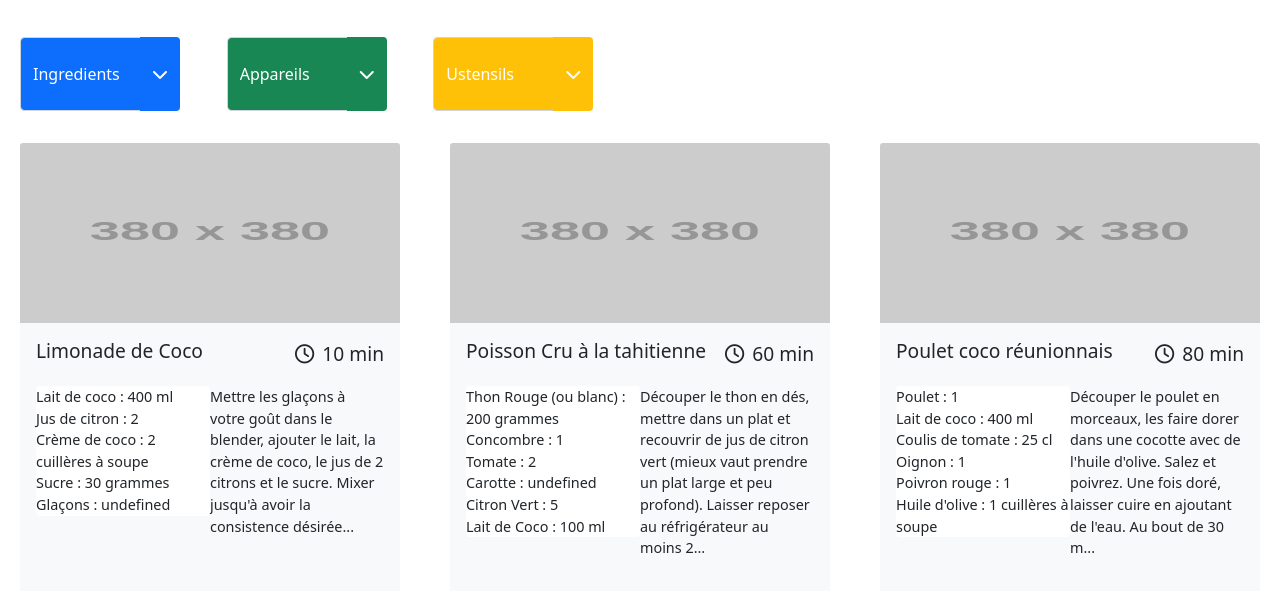
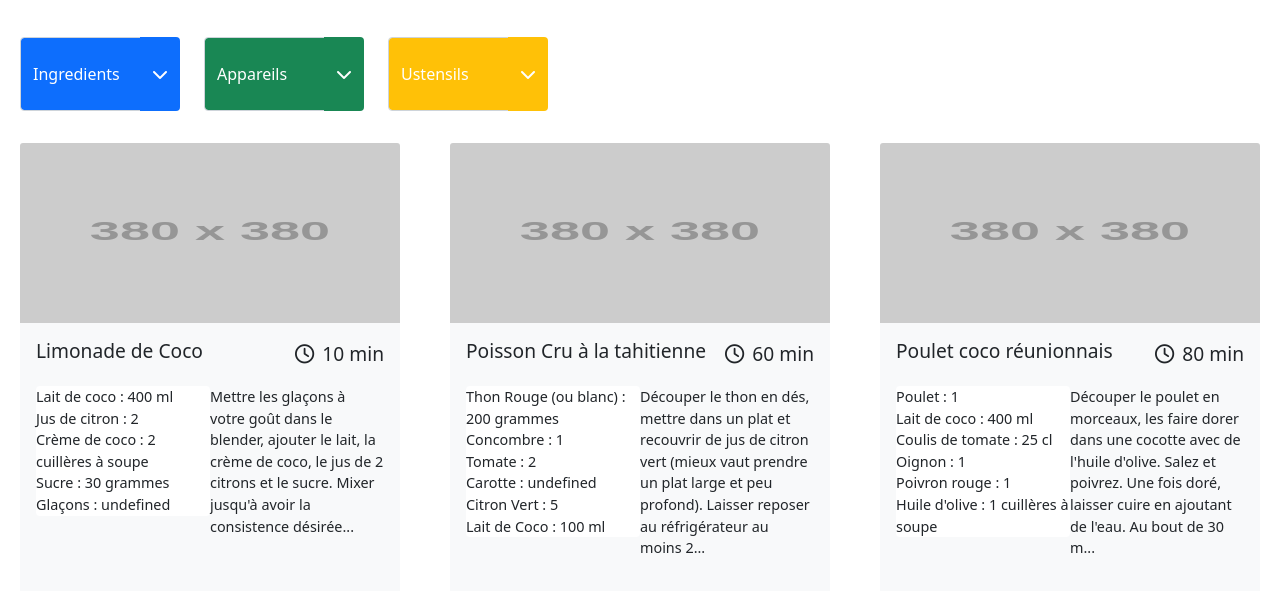
Before and after one commit to ultimecreation/projet_7_Developpez_un_algorithme_de_recherche_en_JavaScript, a website: page index.html in a window 1280 px wide. Shown: the part 188-800 px from the top of the page. Drawn offline with nearby package versions, Linux system fonts and the light colour scheme; placeholder pictures from the web are drawn by us.

Commit message:
formatted document + added JSdocs and comments

```diff
--- a/assets/js/main.js
+++ b/assets/js/main.js
@@ -4,14 +4,20 @@ window.addEventListener('DOMContentLoaded', async () => {
     const recipeContainer = document.querySelector('#recipe-container')
     const filterForms = document.querySelectorAll('#form-container form')
     const tagContainer = document.querySelector('#tag-container')
-    // const formBtns = filterForms.querySelector('button')
 
 
     // FUNCTIONS
+    /**
+     * create the html for each recipe and insert it in the dom
+     *
+     * @return  {void}
+     */
     const displayRecipes = () => {
         let output = ''
 
         recipesData.map(recipe => {
+
+            // create string for ingredients list outside of the main output
             let recipeIngredientsList = ''
             recipe.ingredients.forEach(ingredient => {
                 recipeIngredientsList += `
@@ -21,6 +27,7 @@ window.addEventListener('DOMContentLoaded', async () => {
                 `
             })
 
+            // generate main output
             output += `
                 <div class="card  col-lg-6 col-xl-4 mx-0 my-3  p-0 border-0 rounded-2">
                     <img src="https://via.placeholder.com/380" class="card-img-top img-fluid" alt="${recipe.name}">
@@ -41,14 +48,25 @@ window.addEventListener('DOMContentLoaded', async () => {
 
         })
 
+        // insert main out in the dom
         recipeContainer.innerHTML = output
     }
 
+    /**
+     * show/hide the filters dropdowns
+     *
+     * @param   {HTMLElement}  filterForm
+     *
+     * @return  {void}
+     */
     const handleClickOnFiltersBtn = () => filterForms.forEach(filterForm => {
+        // bind dom element
         const formBtn = filterForm.querySelector('button')
 
         formBtn.addEventListener('click', e => {
             e.preventDefault()
+
+            // bind variables
             const currentBtn = e.target.closest('button')
             const icon = currentBtn.querySelector('i')
             const ul = currentBtn.nextElementSibling
@@ -72,19 +90,31 @@ window.addEventListener('DOMContentLoaded', async () => {
         })
     })
 
+    /**
+     * add a new button into the tags container
+     * each time the user click on 1 of the dropdown links
+     *
+     * @param   {HTMLeLEMENT}  filterForm
+     *
+     * @return  {VOID}
+     */
     const handleClickOnFiltersLinks = () =>  filterForms.forEach(filterForm => {
+        // bind links from dom
         const links = filterForm.querySelectorAll('ul a.dropdown-item')
 
         links.forEach(link =>{
             link.addEventListener('click', e=>{
+                // bind dom elements and initialize variables
                 const parentElement = e.target.parentElement.parentElement
                 const linkTextContent = e.target.textContent
                 let output = ''
                 let classType = 'warning'
 
+                // define a classType for each type of dropdowns
                 if(parentElement.id.startsWith('ingredients')) classType = 'primary'
                 else if(parentElement.id.startsWith('appliance')) classType = 'success'
 
+                // generate the html button
                 output = `
                     <button class="btn btn-small btn-${classType} m-1">
                         ${linkTextContent}
@@ -93,27 +123,42 @@ window.addEventListener('DOMContentLoaded', async () => {
                     </button>
                 `
 
+                // insert the button element into the tags container
                 tagContainer.innerHTML += output
-                console.log(e.target, parentElement)
             })
         })
 
     })
 
+    /**
+     * remove a button from tags container
+     * when the user click on it
+     *
+     * @return  {void}
+     */
     const handleTagDeletionFromTagContainer = ()=>{
         tagContainer.addEventListener('click', e => {
+
+            // bind the closest button and remove it from the dom
             const itemToRemove = e.target.closest('button')
             itemToRemove.remove()
-            console.log(itemToRemove)
         })
     }
 
+    /**
+     * revert the form and dropdown to its initial state
+     *
+     * @return  {void}
+     */
     const resetFiltersDisplay = () => {
         filterForms.forEach(filterForm => {
+
+            // bind dom elements
             const inputGroup = filterForm.querySelector('.input-group')
             const ul = filterForm.querySelector('ul')
             const icon =  filterForm.querySelector('i')
 
+            // apply the changes on the form and dropdown content
             inputGroup.style.width = '160px'
             filterForm.style.width = '160px'
             ul.style.display = 'none'
@@ -121,22 +166,40 @@ window.addEventListener('DOMContentLoaded', async () => {
         })
     }
 
+    /**
+     * toggle the arrow icon up/down
+     *
+     * @param   {HTMLElement}  btn
+     *
+     * @return  {void}
+     */
     const toggleIcon = (btn) => {
+        // bind dom element
         const icon = btn.querySelector('i')
 
+        // toggle the down/up arrow on the dropdown
         icon.classList.contains('fa-chevron-down')
             ? icon.classList.replace('fa-chevron-down','fa-chevron-up')
             : icon.classList.replace('fa-chevron-up','fa-chevron-down')
     }
 
+    /**
+     * generate workable/flattered arrays of tags to be used to populate the dropdowns
+     *
+     * @return  {[object]}
+     */
     const getRecipeTags = () => {
+        // create variables to be filled later
         let ingredients = []
         let appliance = []
         let ustensils = []
 
+
+        // loop through the filters forms to know what kind of data to look for
         filterForms.forEach(filterForm => {
             const itemsToFetch = filterForm.querySelector('button').dataset.items
 
+            // loop through the stored data to fill workable arrays with unique values inside
             recipesData.forEach((recipe) => {
                 if (itemsToFetch === 'ingredients') {
                     recipe[itemsToFetch].forEach(item => {
@@ -164,32 +227,42 @@ window.addEventListener('DOMContentLoaded', async () => {
         ]
     }
 
+    /**
+     * generate the html markup to be inserted in the dom
+     *
+     * @var {string}
+     */
+    const generateStringOutput = items => {
+        let output = ''
+        items.forEach(item => {
+            output += `<li class=""><a class="dropdown-item text-white" href="#">${item}</a></li> `
+        })
+        return output
+    }
+
+    /**
+     * populate the multiple dropdowns with previous fromatted html
+     *
+     * @return  {void}
+     */
     const populateFilters = () => {
+        // extract/bind data to populate the dropdowns
         const tags = [...getRecipeTags()]
         const ingredients = tags[0].ingredients
         const appliance = tags[1].appliance
         const ustensils = tags[2].ustensils
 
+        // insert dropdowns content in the dom
         document.querySelector('#ingredients-container').innerHTML = generateStringOutput(ingredients)
         document.querySelector('#appliance-container').innerHTML = generateStringOutput(appliance)
         document.querySelector('#ustensils-container').innerHTML = generateStringOutput(ustensils)
     }
 
-    const generateStringOutput = items =>{
-        let output = ''
-        items.forEach(item=> {
-            output += `<li class=""><a class="dropdown-item text-white" href="#">${item}</a></li> `
-        })
-        return output
-    }
-
+    // INITIALIZATION
     displayRecipes()
     populateFilters()
     handleClickOnFiltersBtn()
     handleClickOnFiltersLinks()
     handleTagDeletionFromTagContainer()
-    // EVENT LISTENERS
-
-
 
 })
--- a/index.html
+++ b/index.html
@@ -38,12 +38,13 @@
     <div id="tag-container" class="container"></div>
 
     <div id="form-container" class="container p-0 d-flex mt-3">
-        <form class="col-2">
+        <form class="">
             <div class="input-group mb-3">
                 <input type="text" class="form-control bg-primary py-4" aria-label="Text input with dropdown button"
                     placeholder="Ingredients">
-                <button data-items="ingredients" class="btn btn-outline-secondary dropdown-toggle bg-primary text-white border-0" type="button"
-                     aria-expanded="false">
+                <button data-items="ingredients"
+                    class="btn btn-outline-secondary dropdown-toggle bg-primary text-white border-0" type="button"
+                    aria-expanded="false">
                     <i class="fa-solid fa-chevron-down"></i>
                 </button>
                 <ul id="ingredients-container" class="bg-primary list-unstyled my-columns p-2">
@@ -51,10 +52,12 @@
                 </ul>
             </div>
         </form>
-        <form class="col-2 ">
+        <form class="ms-4">
             <div class="input-group mb-3 ">
-                <input type="text" class="form-control bg-success py-4" aria-label="Text input with dropdown button"  placeholder="Appareils">
-                <button data-items="appliance" class="btn btn-outline-secondary dropdown-toggle bg-success text-white border-0" type="button"
+                <input type="text" class="form-control bg-success py-4" aria-label="Text input with dropdown button"
+                    placeholder="Appareils">
+                <button data-items="appliance"
+                    class="btn btn-outline-secondary dropdown-toggle bg-success text-white border-0" type="button"
                     aria-expanded="false">
                     <i class="fa-solid fa-chevron-down"></i>
                 </button>
@@ -63,10 +66,12 @@
                 </ul>
             </div>
         </form>
-        <form class="col-2 ">
+        <form class="ms-4">
             <div class="input-group mb-3">
-                <input type="text" class="form-control bg-warning py-4" aria-label="Text input with dropdown button"  placeholder="Ustensils">
-                <button data-items="ustensils" class="btn btn-outline-secondary dropdown-toggle bg-warning text-white border-0" type="button"
+                <input type="text" class="form-control bg-warning py-4" aria-label="Text input with dropdown button"
+                    placeholder="Ustensils">
+                <button data-items="ustensils"
+                    class="btn btn-outline-secondary dropdown-toggle bg-warning text-white border-0" type="button"
                     aria-expanded="false">
                     <i class="fa-solid fa-chevron-down"></i>
                 </button>
```
